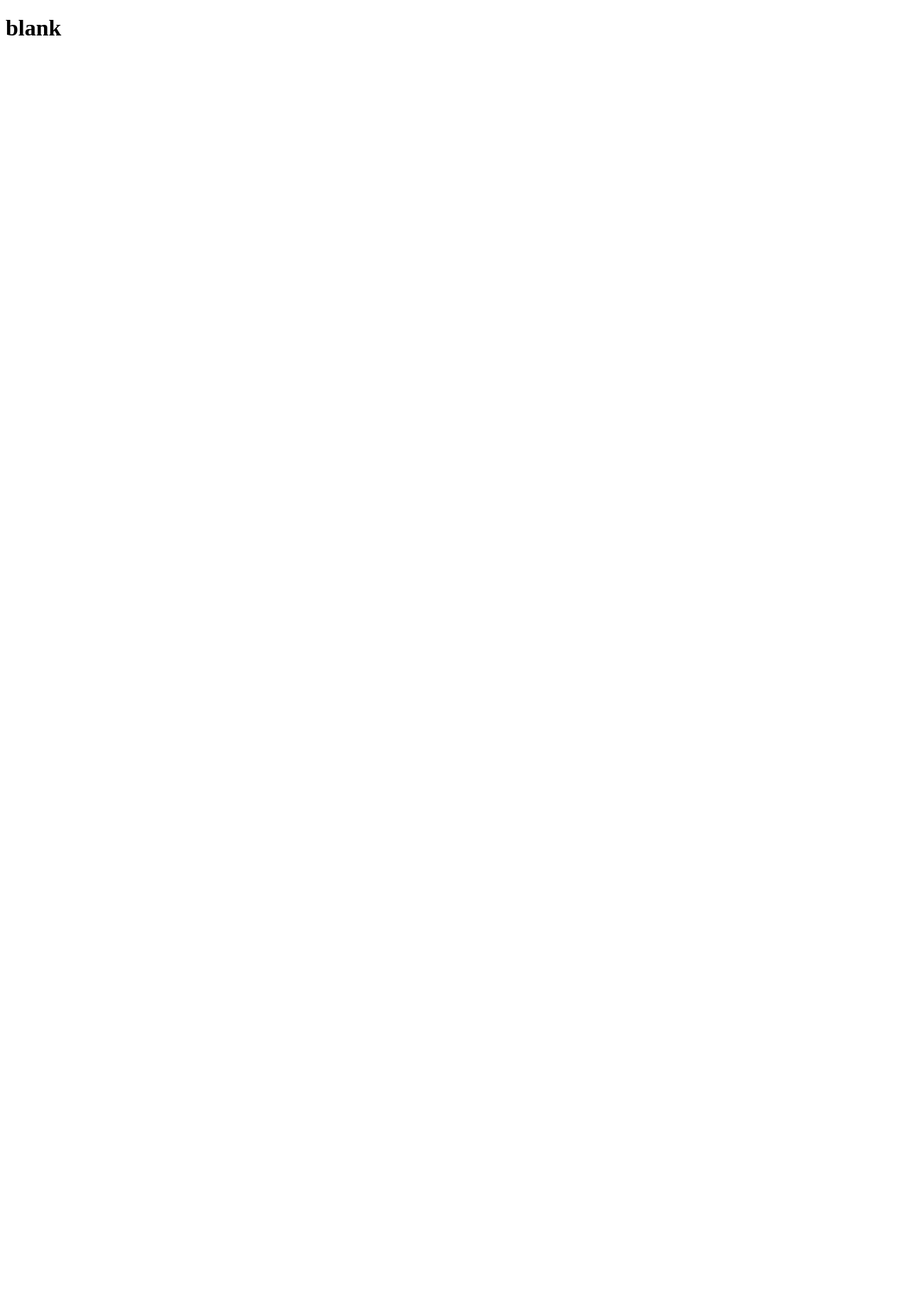
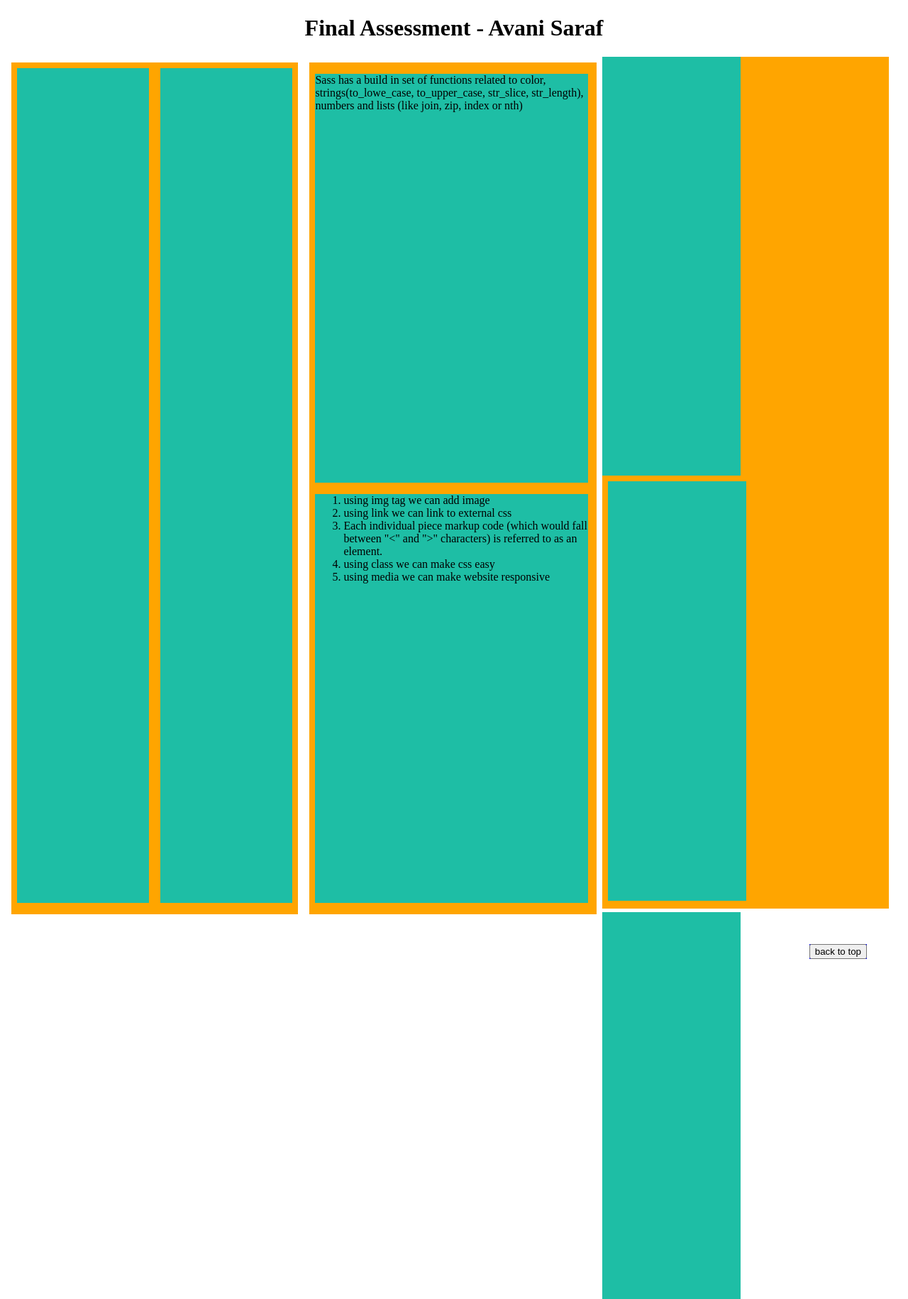
Before and after one commit to avanisaraf/TestRepo, a plain HTML site: page index.html in a window 1280 px wide. Shown: the top 1830 px of the page at 71% size. Before the commit the page ends 800 px from the top, so only its background shows below. Drawn offline with Linux system fonts and the light colour scheme.

Commit message:
test file

```diff
--- a/index.html
+++ b/index.html
@@ -1,14 +1,49 @@
 <!DOCTYPE html>
 <html lang="en">
+
 <head>
     <meta charset="UTF-8">
     <meta http-equiv="X-UA-Compatible" content="IE=edge">
     <meta name="viewport" content="width=device-width, initial-scale=1.0">
     <title>Document</title>
+    <link rel="stylesheet" href="style.css">
 </head>
+
 <body>
-    <h1>blank
+    <h1 id="top" style="text-align: center;">Final Assessment - Avani Saraf</h1>
 
-    </h1>
+    <div class="container">
+        <div class="box1"></div>
+        <div class="box1"></div>
+    </div>
+
+    <div class="container">
+        <div class="box2">
+            <p> Sass has a build in set of functions related to color, strings(to_lowe_case, to_upper_case, str_slice,
+                str_length), numbers and lists (like join, zip, index or nth)</p>
+        </div>
+        <div class="box2">
+            <ol>
+                <li>using img tag we can add image</li>
+                <li>using link we can link to external css</li>
+                <li>Each individual piece markup code (which would fall between "<" and ">" characters) is referred to
+                        as an element.</li>
+                <li>using class we can make css easy</li>
+                <li>using media we can make website responsive</li>
+            </ol>
+        </div>
+    </div>
+
+    <div class="container3">
+        <div class="box31"></div>
+        <div class="box32"></div>
+        <div class="box33"></div>
+        <div class="box34"></div>
+    </div>
+    <div class="button">
+        <a href="#top"><button type="button">back to top</button></a>
+    </div>
+
 </body>
+
 </html>
--- /dev/null
+++ b/style.css
@@ -0,0 +1,85 @@
+
+
+body{
+    scroll-behavior: smooth-behavior;
+}
+.container {
+    height: 1200px;
+    background-color: orange;
+    width: 32%;
+    float: left;
+    margin: 0.5em 0.5em 0.5em 0.5em;
+  }
+  .container3 {
+    height: 1200px;
+    background-color: orange;
+    width: 32%;
+    float: left;
+  }
+
+  .main {
+    align-items: center;
+    display: flex;
+    /* padding: 0.5em; */
+  }
+
+  .box1 {
+    height: 98%;
+    background-color: #1EBEA5;
+    width: 46%;
+    float: left;
+    margin: 0.5em;
+  }
+
+  .box2 {
+    width: 95%;
+    background-color: #1EBEA5;
+    height: 48%;
+    margin: 0.5em;
+  }
+  .box31 {
+    width: 48.3%;
+    background-color: #1EBEA5;
+    height: 49.2%;
+    float: left;
+    margin: 0 0.5em 0.5em 0;
+  }
+  .box32 {
+    width: 48.3%;
+    background-color: #1EBEA5;
+    height: 49.2%;
+    float: left;
+    margin: 0 0 0.5em 0.5em ;
+  }
+  .box33 {
+    width: 48.3%;
+    background-color: #1EBEA5;
+    height: 49.2%;
+    float: left;
+    margin-right: 0.5em;
+    margin-top: 0.5em;
+  }
+  .box34 {
+    width: 48.3%;
+    background-color: #1EBEA5;
+    height: 49.2%;
+    float: left;
+    margin-left: 0.5em;
+    margin-top: 0.5em;
+  }
+  .button{
+      color:white;
+      margin: 50px;
+      float:right;
+    background-color:blue;  }
+  /* responsive media query */
+  @media (max-width: 768px) {
+    .container,.container3 {
+      width: 80%;
+      margin: 0 0 10% 10%;
+    }
+    .box1,.box2{
+        width: 98%;
+        height: 49%;
+    }
+  }
```
